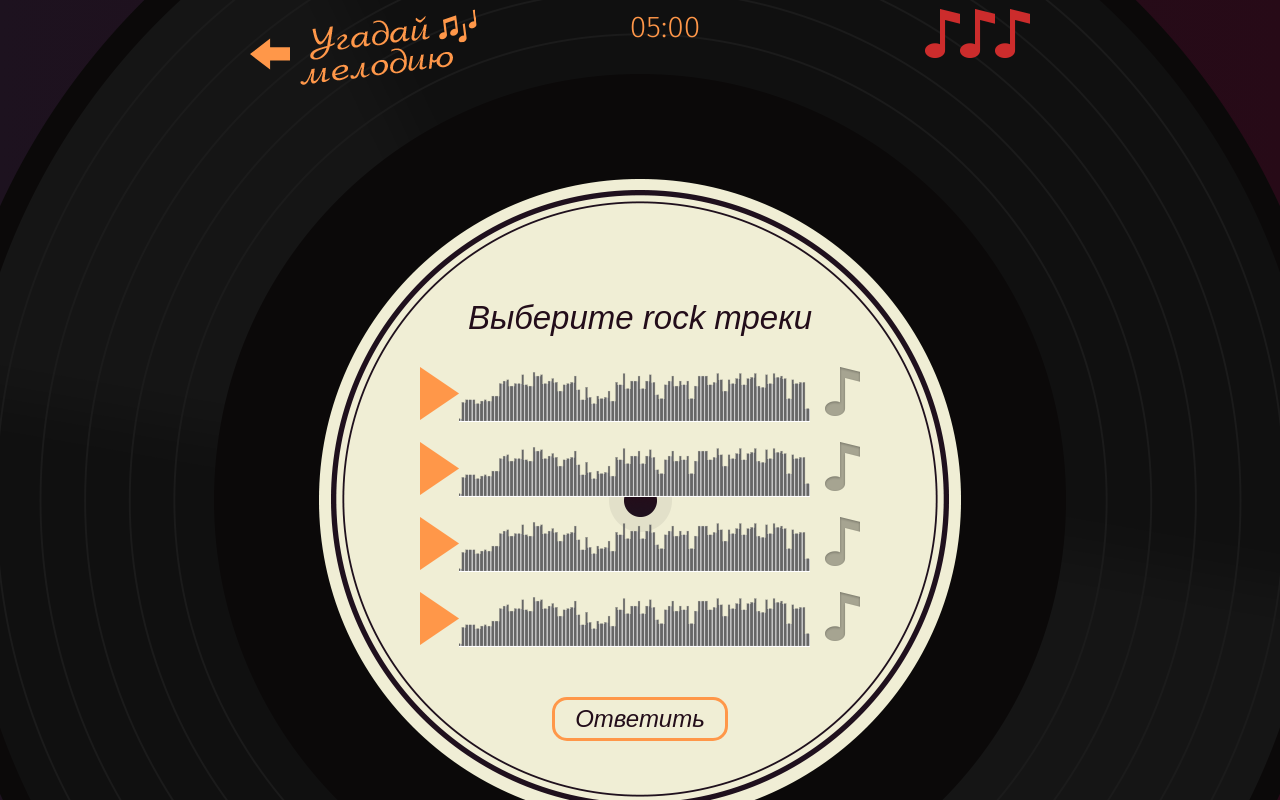
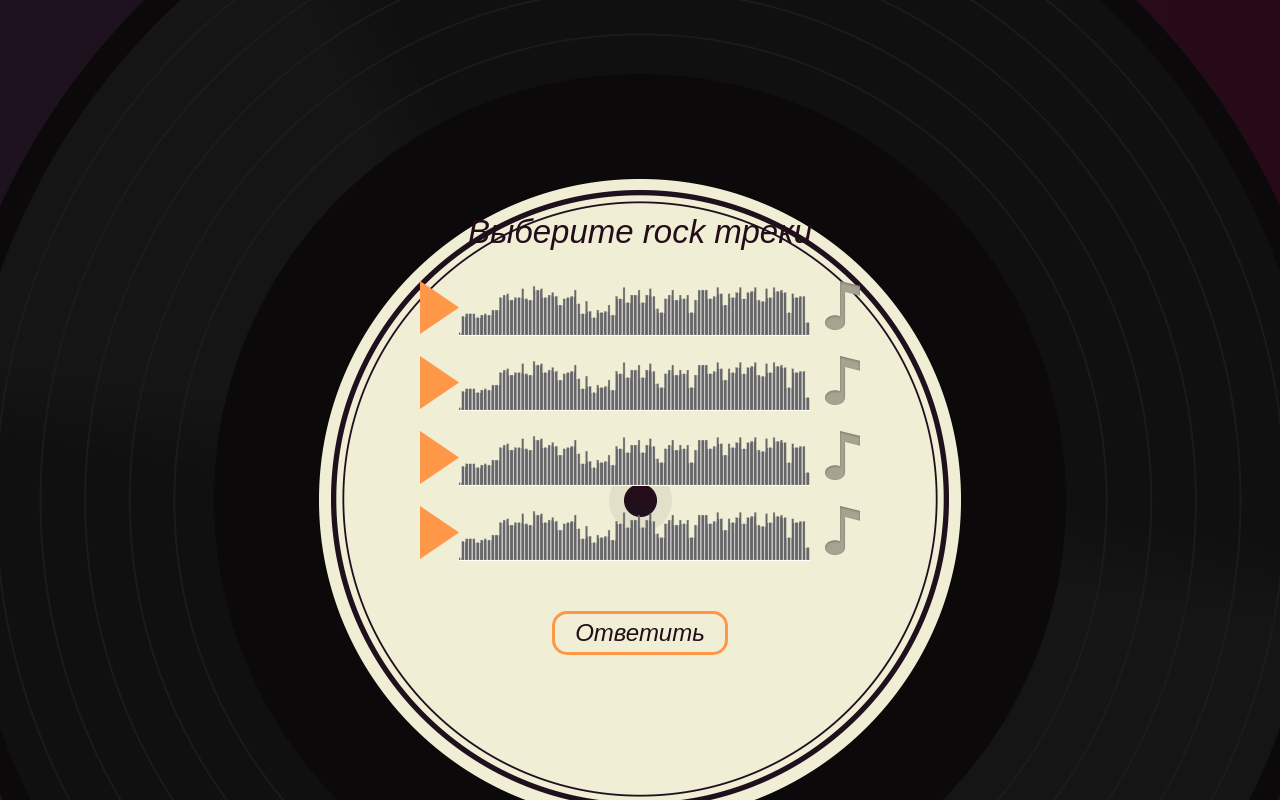
Before and after one commit to Ushakova-Olga/809831-guess-melody-2, a React app: page / in a window 1280 px wide. Both pictures are taken after a click on the button "Начать игру". Shown: the top 800 px of the page. Built offline with nearby package versions, Linux system fonts and the light colour scheme.

Commit message:
Добавляет плеер

```diff
--- /dev/null
+++ b/src/components/audio-player/audio-player.jsx
@@ -0,0 +1,96 @@
+import React from "react";
+import PropTypes from 'prop-types';
+
+class AudioPlayer extends React.PureComponent {
+  constructor(props) {
+    super(props);
+
+    this._audioRef = React.createRef();
+
+    this.state = {
+      progress: 0,
+      isLoading: true,
+      isPlaying: props.isPlaying,
+    };
+
+    this._onPlayButtonClick = this._onPlayButtonClick.bind(this);
+  }
+
+  render() {
+    const {isLoading, isPlaying} = this.state;
+
+    return (
+      <React.Fragment>
+        <button
+          className={`track__button track__button--${isPlaying ? `pause` : `play`}`}
+          type="button"
+          disabled={isLoading}
+          onClick={this._onPlayButtonClick}
+        />
+        <div className="track__status">
+          <audio
+            ref={this._audioRef}
+          />
+        </div>
+      </React.Fragment>
+    );
+  }
+
+  componentDidMount() {
+    const {src} = this.props;
+    const audio = this._audioRef.current;
+
+    audio.src = src;
+
+    audio.oncanplaythrough = () => this.setState({
+      isLoading: false,
+    });
+
+    audio.onplay = () => {
+      this.setState({
+        isPlaying: true,
+      });
+    };
+
+    audio.onpause = () => this.setState({
+      isPlaying: false,
+    });
+
+    audio.ontimeupdate = () => this.setState({
+      progress: audio.currentTime
+    });
+  }
+
+  componentDidUpdate() {
+    const audio = this._audioRef.current;
+
+    if (this.props.isPlaying) {
+      audio.play();
+    } else {
+      audio.pause();
+    }
+  }
+
+  componentWillUnmount() {
+    const audio = this._audioRef.current;
+
+    audio.oncanplaythrough = null;
+    audio.onplay = null;
+    audio.onpause = null;
+    audio.ontimeupdate = null;
+    audio.src = ``;
+  }
+
+  _onPlayButtonClick() {
+    this.props.onPlayButtonClick();
+    this.setState({isPlaying: !this.state.isPlaying});
+  }
+}
+
+AudioPlayer.propTypes = {
+  isPlaying: PropTypes.bool.isRequired,
+  onPlayButtonClick: PropTypes.func.isRequired,
+  src: PropTypes.string.isRequired,
+};
+
+export default AudioPlayer;
--- a/src/components/question-artist/question-artist.jsx
+++ b/src/components/question-artist/question-artist.jsx
@@ -1,69 +1,60 @@
 import React from "react";
 import PropTypes from 'prop-types';
+import AudioPlayer from "../../components/audio-player/audio-player.jsx";
 
-const QuestionArtist = ({question, screenIndex, onAnswer}) => {
+class QuestionArtist extends React.PureComponent {
+  constructor(props) {
+    super(props);
+
+    this.state = {
+      isPlaying: false,
+    };
+  }
+
+  render() {
+    const {question, onAnswer} = this.props;
+    const {isPlaying} = this.state;
     const {
       answers,
+      song,
     } = question;
 
-  return (
-    <section className="game game--artist">
-      <header className="game__header">
-        <a className="game__back">
-          <span className="visually-hidden">Сыграть ещё раз</span>
-          <img className="game__logo" src="img/melody-logo-ginger.png" alt="Угадай мелодию" />
-        </a>
-
-        <div className="timer__value">
-          <span className="timer__mins">05</span>
-          <span className="timer__dots">:</span>
-          <span className="timer__secs">00</span>
+    return <section className="game__screen">
+      <h2 className="game__title">Кто исполняет эту песню?</h2>
+      <div className="game__track" key={`question-${song.artist}`}>
+        <AudioPlayer
+          isPlaying={isPlaying}
+          onPlayButtonClick={() => this.setState({isPlaying: !isPlaying})}
+          src={song.src}
+        />
       </div>
 
-        <div className="game__mistakes">
-          <div className="wrong"></div>
-          <div className="wrong"></div>
-          <div className="wrong"></div>
-        </div>
-      </header>
-
-      <section className="game__screen">
-        <h2 className="game__title">Кто исполняет эту песню?</h2>
-        <div className="game__track">
-          <div className="track">
-            <button className="track__button track__button--play" type="button" />
-            <div className="track__status">
-              <audio />
-            </div>
-          </div>
-        </div>
-
-        <form className="game__artist">
-          {answers.map((it, i, arr) => {
-            return (
-              <div key={`${screenIndex}-answer-${i}`} className="artist">
-                <input className="artist__input visually-hidden" type="radio" name="answer" value={`answer-${i}`} id={`answer-${i}`} onChange={() => onAnswer(arr[i].artist)}/>
-                <label className="artist__name" htmlFor={`answer-${i}`}>
+      <form className="game__artist" onChange={onAnswer}>
+        {answers.map((it, i) => <div className="artist" key={`answer-${song.artist}${i}`}>
+          <input className="artist__input visually-hidden" type="radio" name="answer" value={`artist-${i}`} id={`artist-${i}`} />
+          <label className="artist__name" htmlFor={`artist-${i}`}>
             <img className="artist__picture" src={it.picture} alt={it.artist} />
             {it.artist}
           </label>
-              </div>
-            );
-          })}
+        </div>)}
       </form>
-      </section>
-    </section>
-  );
+    </section>;
+  };
 };
 
 QuestionArtist.propTypes = {
+  onAnswer: PropTypes.func.isRequired,
   question: PropTypes.shape({
-    type: PropTypes.string,
-    genre: PropTypes.string,
-    answers: PropTypes.array
-  }),
-  screenIndex: PropTypes.number.isRequired,
-  onAnswer: PropTypes.func
+    answers: PropTypes.arrayOf(PropTypes.shape({
+      artist: PropTypes.string.isRequired,
+      picture: PropTypes.string.isRequired,
+    })).isRequired,
+    song: PropTypes.shape({
+      artist: PropTypes.string.isRequired,
+      src: PropTypes.string.isRequired,
+    }).isRequired,
+    type: PropTypes.oneOf([`genre`, `artist`]).isRequired,
+  }).isRequired,
 };
 
 export default QuestionArtist;
--- a/src/components/question-genre/question-genre.jsx
+++ b/src/components/question-genre/question-genre.jsx
@@ -1,92 +1,61 @@
 import React from "react";
 import PropTypes from 'prop-types';
+import AudioPlayer from "../../components/audio-player/audio-player.jsx";
 
 class QuestionGenre extends React.PureComponent {
   constructor(props) {
     super(props);
-    this.checkedInputs = [];
+
+    this.state = {
+      activePlayer: -1,
+    };
   }
 
   render() {
-    const {
-      question,
-      screenIndex,
-      onAnswer
-    } = this.props;
-
+    const {question, onAnswer} = this.props;
     const {
       answers,
       genre,
     } = question;
 
-    answers.forEach(() => {
-      this.checkedInputs.push(false);
-    });
-
-
-    return (
-      <section className="game game--genre">
-        <header className="game__header">
-          <a className="game__back">
-            <span className="visually-hidden">Сыграть ещё раз</span>
-            <img className="game__logo" src="img/melody-logo-ginger.png" alt="Угадай мелодию" />
-          </a>
-
-          <div className="timer__value">
-            <span className="timer__mins">05</span>
-            <span className="timer__dots">:</span>
-            <span className="timer__secs">00</span>
-          </div>
-
-          <div className="game__mistakes">
-            <div className="wrong"></div>
-            <div className="wrong"></div>
-            <div className="wrong"></div>
-          </div>
-        </header>
-
-        <section className="game__screen">
+    return <section className="game__screen">
       <h2 className="game__title">Выберите {genre} треки</h2>
       <form className="game__tracks" onSubmit={(evt) => {
         evt.preventDefault();
-            if (onAnswer) {
-              onAnswer(this.checkedInputs);
-            }
+        onAnswer();
       }}>
-            {answers.map((it, i) => {
-              return (
-                <div key={`${screenIndex}-answer-${i}`} className="track">
-                  <button className="track__button track__button--play" type="button" />
-                  <div className="track__status">
-                    <audio />
+        {answers.map((it, i) => <div className="track" key={`answer-${genre}${i}`}>
+          <AudioPlayer
+            src={it.src}
+            isPlaying={i === this.state.activePlayer}
+            onPlayButtonClick={() => this.setState({
+              activePlayer: this.state.activePlayer === i ? -1 : i
+            })}
+          />
+          <div className="game__answer">
+            <input className="game__input visually-hidden" type="checkbox" name="answer" value={`answer-${genre}${i}`} id={`answer-${genre}${i}`}/>
+            <label className="game__check" htmlFor={`answer-${genre}${i}`}>
+              Отметить
+            </label>
           </div>
-                  <div className="game__answer">
-                    <input className="game__input visually-hidden" type="checkbox" name="answer" value={`answer-${i}`} id={`answer-${i}`}
-                      onChange={() => {
-                        this.checkedInputs[i] = true;
-                      }
-                      } />
-                    <label className="game__check" htmlFor={`answer-${i}`}>Отметить</label>
-                  </div>
-                </div>
-              );
-            })}
+        </div>)}
+
         <button className="game__submit button" type="submit">Ответить</button>
       </form>
-        </section>
-      </section>
-    );
+    </section>;
   }
 }
 
 QuestionGenre.propTypes = {
+  onAnswer: PropTypes.func.isRequired,
   question: PropTypes.shape({
-    type: PropTypes.string,
-    genre: PropTypes.string,
-    answers: PropTypes.array
-  }),
-  screenIndex: PropTypes.number.isRequired,
-  onAnswer: PropTypes.func
+    answers: PropTypes.arrayOf(PropTypes.shape({
+      src: PropTypes.string.isRequired,
+      genre: PropTypes.oneOf([`rock`, `jazz`, `blues`, `pop`, `folk`]).isRequired,
+    })).isRequired,
+    genre: PropTypes.oneOf([`rock`, `jazz`, `blues`, `pop`, `folk`]).isRequired,
+    type: PropTypes.oneOf([`genre`, `artist`]).isRequired,
+  }).isRequired,
 };
 
 export default QuestionGenre;
--- a/src/mocks/questions.js
+++ b/src/mocks/questions.js
@@ -4,19 +4,19 @@ const questions = [
     genre: `rock`,
     answers: [
       {
-        src: `https://upload.wikimedia.org/wikipedia/commons/1/1f/Uganda_flag_and_national_anthem_-_Oh_Uganda_Land_o.ogg`,
+        src: `https://sefan.ru/music/files/eng/low/Leona_Lewis_-_I_See_You_(OST_Avatar).mp3`,
         genre: `rock`,
       },
       {
-        src: `https://upload.wikimedia.org/wikipedia/commons/1/1f/Uganda_flag_and_national_anthem_-_Oh_Uganda_Land_o.ogg`,
+        src: `https://sefan.ru/music/files/eng/low/Celine_Dion_-_My_Heart_Will_Go_On_(OST_Titanic).mp3`,
         genre: `pop`,
       },
       {
-        src: `https://upload.wikimedia.org/wikipedia/commons/1/1f/Uganda_flag_and_national_anthem_-_Oh_Uganda_Land_o.ogg`,
+        src: `https://sefan.ru/music/files/rus/low/Nautilus_Pompilius_-_Mater_bogov_(OST_Brat).mp3`,
         genre: `jazz`,
       },
       {
-        src: `https://upload.wikimedia.org/wikipedia/commons/1/1f/Uganda_flag_and_national_anthem_-_Oh_Uganda_Land_o.ogg`,
+        src: `https://sefan.ru/music/files/eng/low/Pirates_of_the_Caribbean_-_He-s_a_Pirate.mp3`,
         genre: `rock`,
       },
     ],
@@ -26,19 +26,19 @@ const questions = [
     genre: `folk`,
     answers: [
       {
-        src: `https://upload.wikimedia.org/wikipedia/commons/1/1f/Uganda_flag_and_national_anthem_-_Oh_Uganda_Land_o.ogg`,
+        src: `https://sefan.ru/music/files/rus/low/Okudzhava_Bulat_-_Pesnya_Vereschagina_(Vashe_blagorodie_OST_Beloe_solnce_pustyni).mp3`,
         genre: `rock`,
       },
       {
-        src: `https://upload.wikimedia.org/wikipedia/commons/1/1f/Uganda_flag_and_national_anthem_-_Oh_Uganda_Land_o.ogg`,
+        src: `https://sefan.ru/music/files/eng/low/Avril_Lavigne_-_Alice.mp3`,
         genre: `pop`,
       },
       {
-        src: `https://upload.wikimedia.org/wikipedia/commons/1/1f/Uganda_flag_and_national_anthem_-_Oh_Uganda_Land_o.ogg`,
+        src: `https://sefan.ru/music/files/eng/low/Pirates_of_the_Caribbean_-_The_Black_Pearl_(Chernaya_Zhemchuzhina).mp3`,
         genre: `jazz`,
       },
       {
-        src: `https://upload.wikimedia.org/wikipedia/commons/1/1f/Uganda_flag_and_national_anthem_-_Oh_Uganda_Land_o.ogg`,
+        src: `https://sefan.ru/music/files/eng/low/Roy_Orbison_-_Oh_Pretty_Woman.mp3`,
         genre: `rock`,
       },
     ],
@@ -47,7 +47,7 @@ const questions = [
     type: `artist`,
     song: {
       artist: `Jim Beam`,
-      src: `https://upload.wikimedia.org/wikipedia/commons/1/1f/Uganda_flag_and_national_anthem_-_Oh_Uganda_Land_o.ogg`,
+      src: `https://sefan.ru/music/files/eng/low/Leona_Lewis_-_I_See_You_(OST_Avatar).mp3`,
     },
     answers: [
       {
@@ -68,7 +68,7 @@ const questions = [
     type: `artist`,
     song: {
       artist: `Jack Daniels`,
-      src: `https://upload.wikimedia.org/wikipedia/commons/1/1f/Uganda_flag_and_national_anthem_-_Oh_Uganda_Land_o.ogg`,
+      src: `https://sefan.ru/music/files/eng/low/Roy_Orbison_-_Oh_Pretty_Woman.mp3`,
     },
     answers: [
       {
```
Also changed, not shown: src/components/app/app.jsx (+97 -0 lines), src/index.js (+18 -0 lines). Lines whose indentation alone changed are shown as unchanged.
